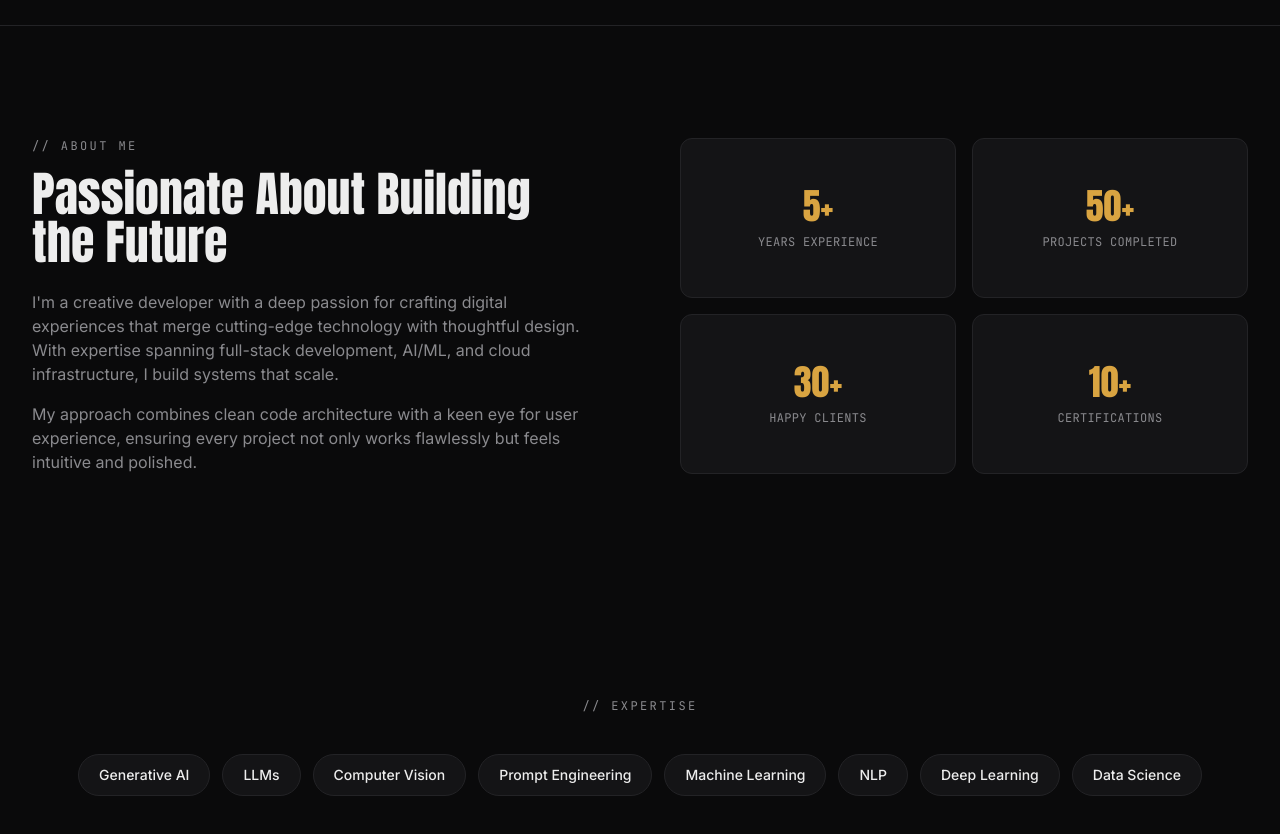
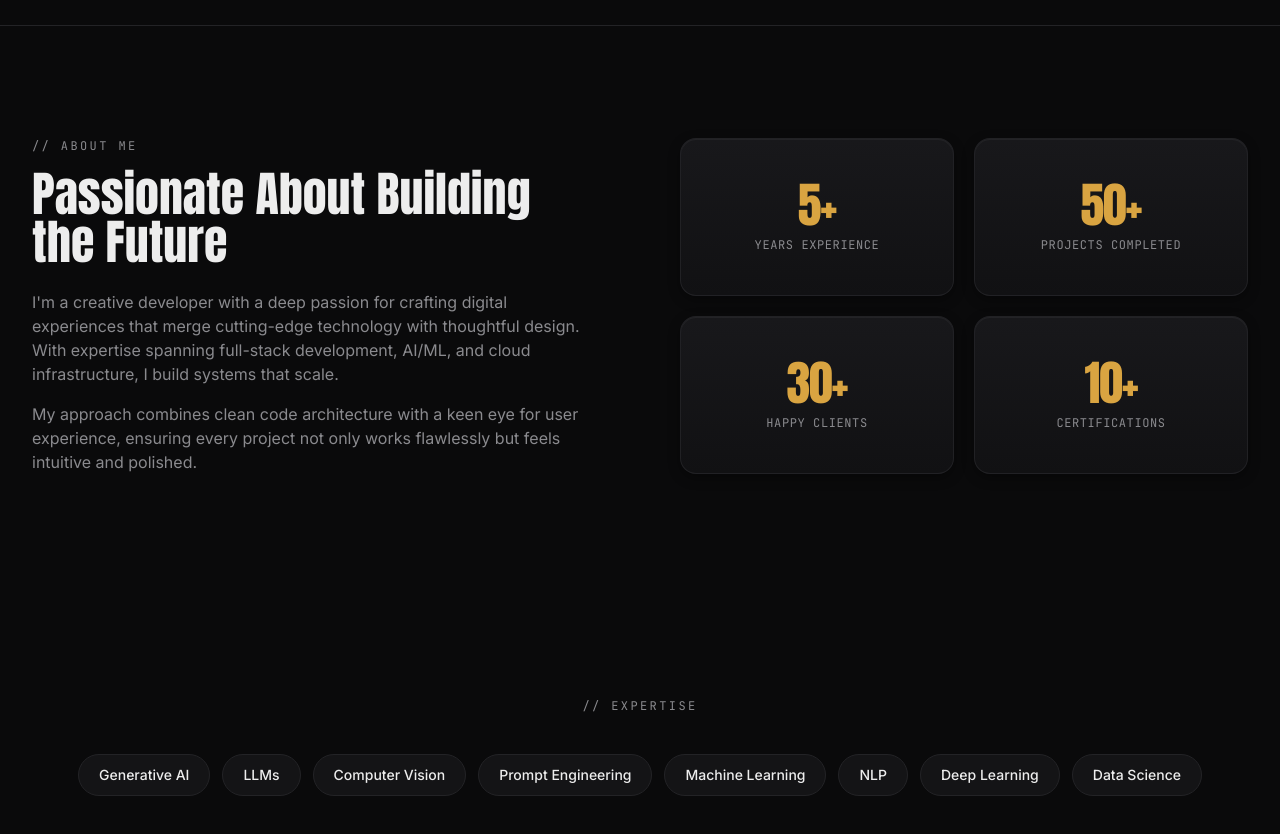
Before and after one commit to vedabrands/portfolio, a Next.js app: page / in a window 1280 px wide. Shown: the part 840-1674 px from the top of the page. Built offline with nearby package versions, Linux system fonts and the light colour scheme.

Commit message:
feat(about): interactive hover bulge, gold glow aura, background shift, and number brighten for stat cards

```diff
--- a/src/components/About.tsx
+++ b/src/components/About.tsx
@@ -35,16 +35,28 @@ export default function About() {
           </div>
 
           {/* Right: stats grid */}
-          <div className="grid grid-cols-2 gap-4">
+          <div className="grid grid-cols-2 gap-4 sm:gap-5">
             {stats.map((stat) => (
               <div
                 key={stat.label}
-                className="bg-card border border-card-border rounded-xl p-6 flex flex-col items-center justify-center text-center"
+                className="group relative bg-gradient-to-b from-[#18181b] to-[#111113] border border-card-border/90 rounded-2xl p-6 sm:p-7 md:p-8 flex flex-col items-center justify-center text-center overflow-hidden transition-all duration-300 ease-out transform hover:scale-[1.04] hover:z-10 cursor-pointer shadow-[inset_0_1px_1px_rgba(255,255,255,0.06),0_4px_12px_rgba(0,0,0,0.35)] hover:border-accent/60 hover:from-[#231e17] hover:to-[#171410] hover:shadow-[inset_0_1px_1px_rgba(255,255,255,0.12),0_0_28px_rgba(217,164,65,0.22),0_12px_24px_rgba(0,0,0,0.5)]"
               >
-                <span className="font-display text-3xl md:text-4xl text-accent mb-2">
+                {/* Subtle radial ambient glow on hover */}
+                <div
+                  className="absolute inset-0 opacity-0 group-hover:opacity-100 transition-opacity duration-300 pointer-events-none rounded-2xl"
+                  style={{
+                    background:
+                      "radial-gradient(circle at 50% 40%, rgba(217, 164, 65, 0.12) 0%, transparent 70%)",
+                  }}
+                />
+
+                {/* Animated Stat Value */}
+                <span className="relative z-10 font-display text-3xl sm:text-4xl md:text-5xl text-accent mb-2 tracking-tight transition-all duration-300 ease-out group-hover:scale-105 group-hover:text-[#F5CD79] group-hover:drop-shadow-[0_0_14px_rgba(217,164,65,0.5)]">
                   {stat.value}
                 </span>
-                <span className="font-mono text-xs text-muted tracking-wide uppercase">
+
+                {/* Stat Label */}
+                <span className="relative z-10 font-mono text-xs text-muted tracking-wider uppercase transition-colors duration-300 group-hover:text-[#EDEDED]">
                   {stat.label}
                 </span>
               </div>
```
